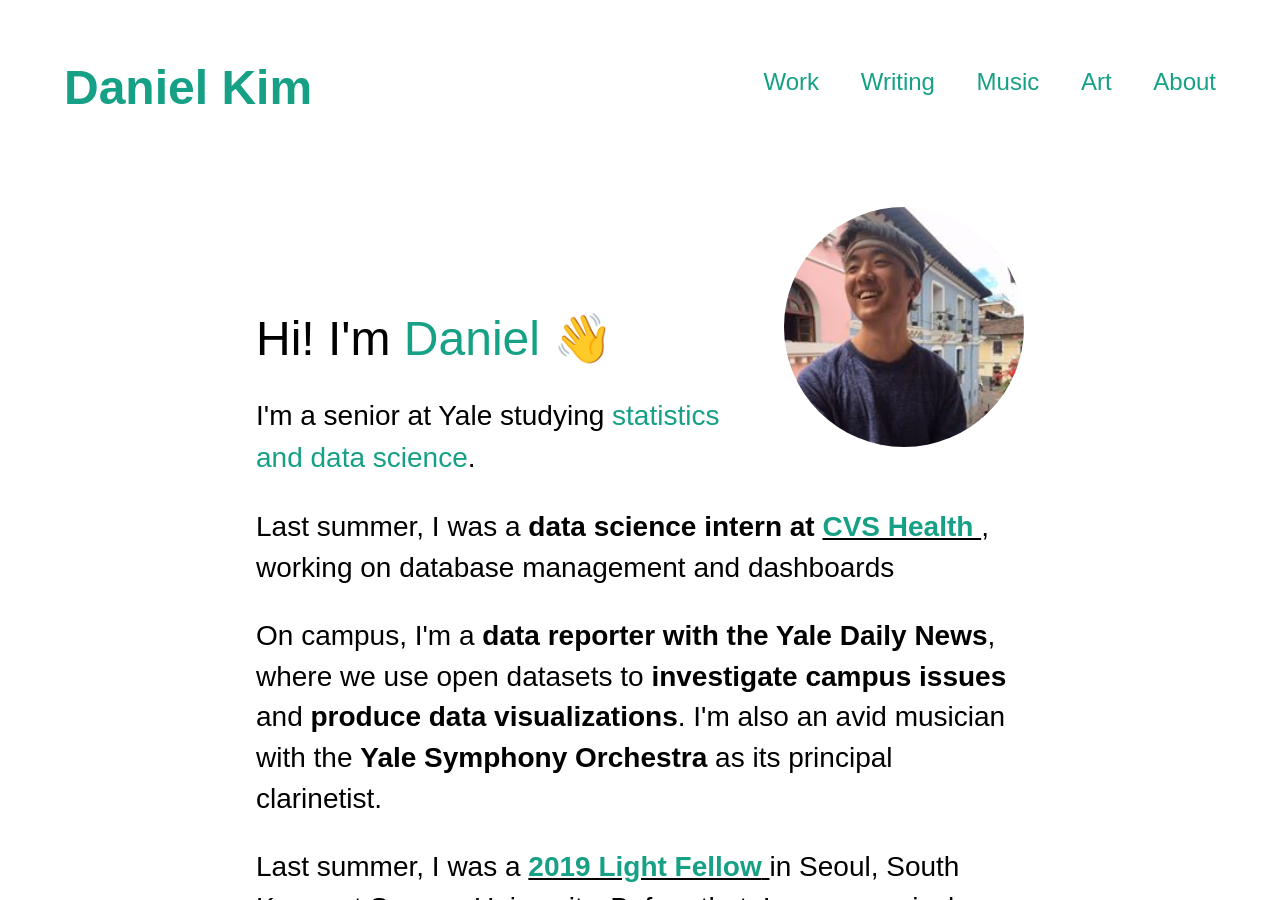
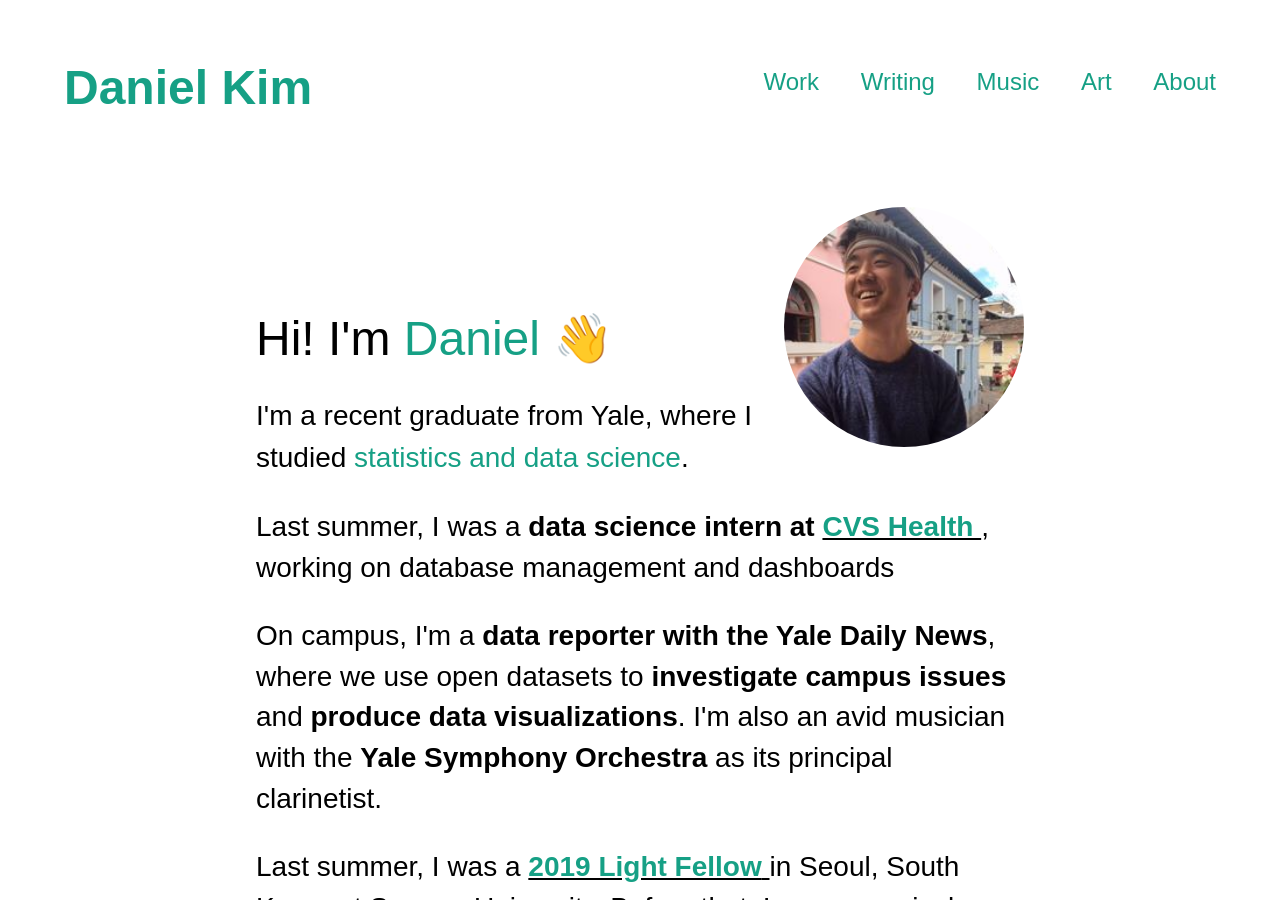
Before and after one commit to danielk56/danielk56.github.io, a Jekyll site: the page built from about.html, in a window 1280 px wide and 900 px high. Built offline with Jekyll 4.4.1, drawn with Linux system fonts in a browser that asks for light colours.

Commit message:
Update about.html

```diff
--- a/about.html
+++ b/about.html
@@ -6,7 +6,7 @@ layout: page
     <img id="bio-prof-pic" src="/assets/img/profile.jpg">
     <span class="home-top"></span>
     <span class="home-title">Hi! I'm <span class="green">Daniel</span> 👋</span>
-    <span class="home-subtitle">I'm a senior at Yale studying <span class="green">statistics and data science</span>.
+    <span class="home-subtitle">I'm a recent graduate from Yale, where I studied <span class="green">statistics and data science</span>.
 
      <p class="home-blurb">Last summer, I was a <strong>data science intern at</strong> <u><a href="https://cvshealth.com/"> CVS Health </a></u>, working on database management and dashboards</p>
 
```
